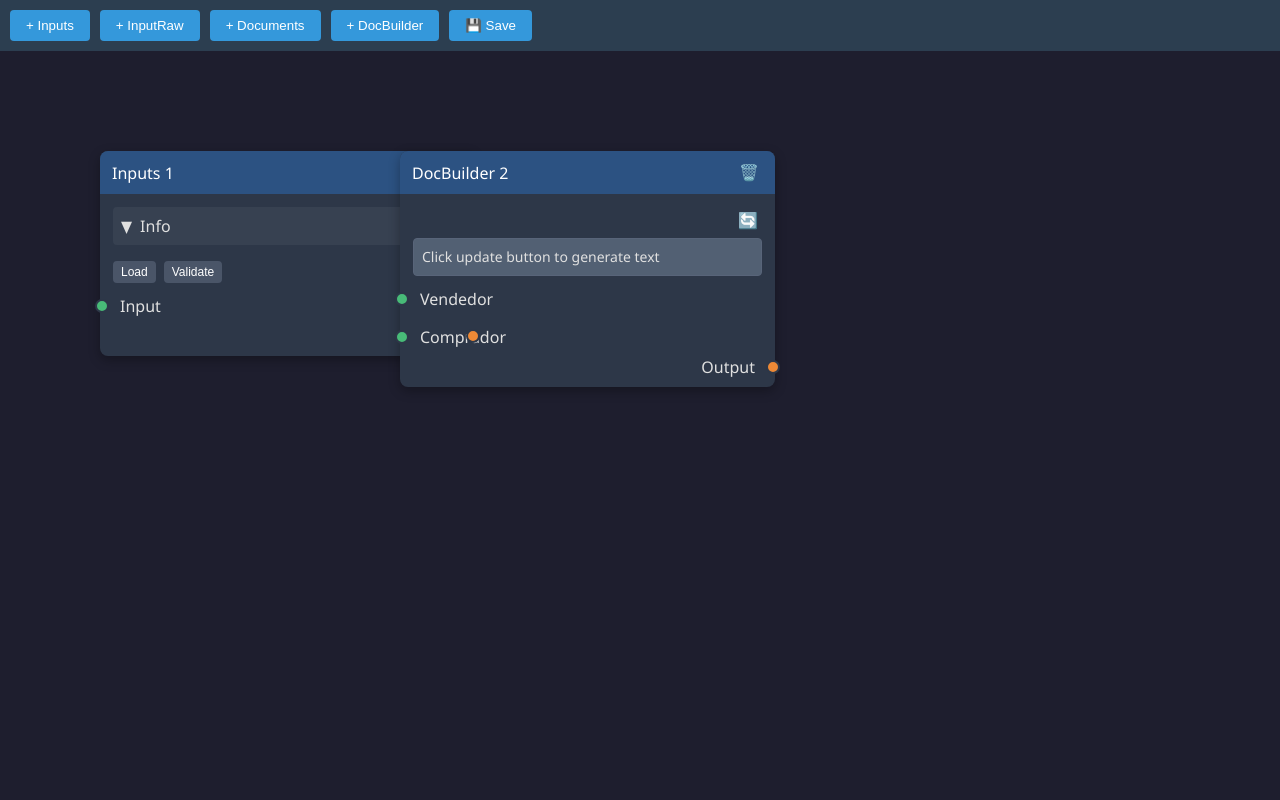
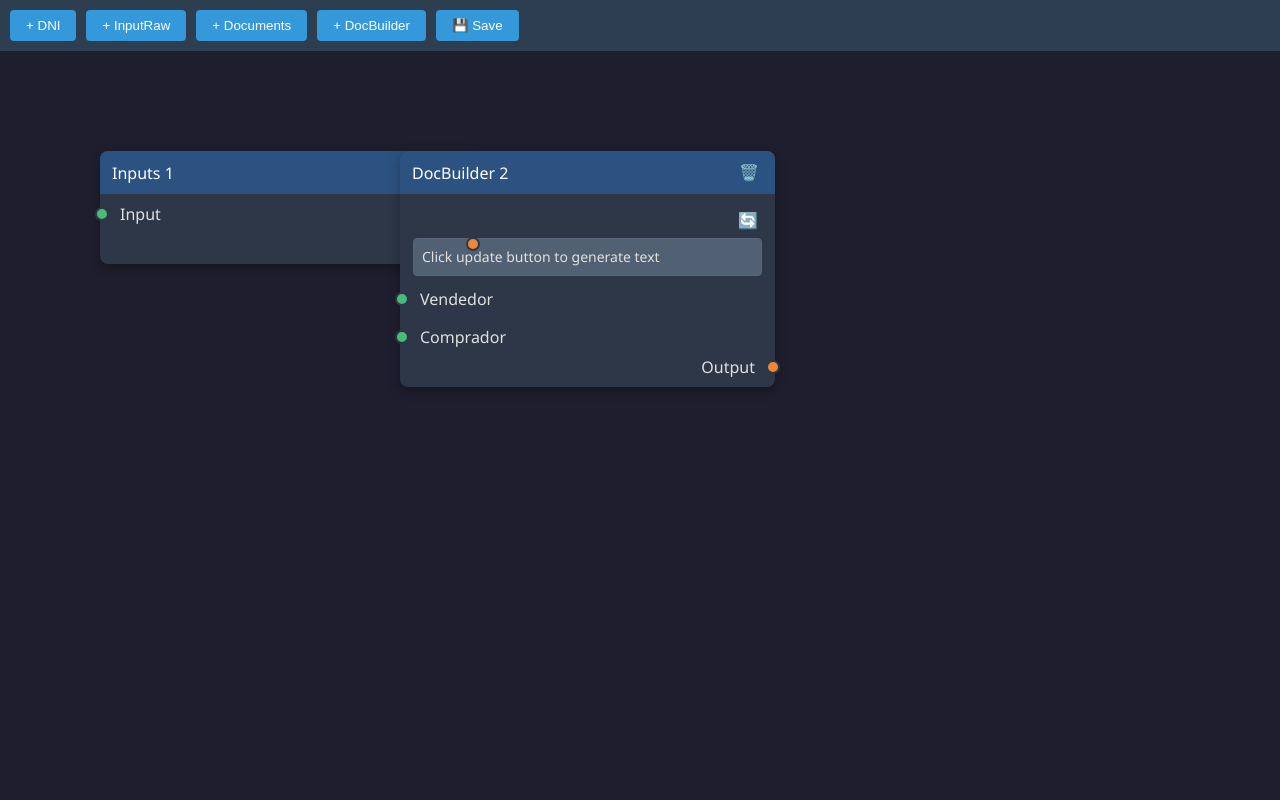
Before and after one commit to damiangarayalde/node-editor, a Flask app: page / in a window 1280 px wide. Run offline with Flask 3, Linux system fonts and the light colour scheme.

Commit message:
updated dni title

```diff
--- a/static/js/app.js
+++ b/static/js/app.js
@@ -140,16 +140,16 @@ class NodeEditor extends EventEmitter {
             id: nodeId,
             x,
             y,
-            width: 375,  // Increased from 250
-            height: type === 'DocBuilder' ? 150 : 100,  // Updated type name
+            width: 375,
+            height: type === 'DocBuilder' ? 150 : 100,
             type: type,
-            title: type === 'Inputs' || type === 'InputRaw' ? 'Empty' : `${type} ${nodeId}`,
-            inputs: type === 'DocBuilder' ? [  // Updated type name
+            title: type === 'dni' || type === 'InputRaw' ? 'Empty' : `${type} ${nodeId}`,
+            inputs: type === 'DocBuilder' ? [
                 { id: `in_${nodeId}_vendedor`, name: 'Vendedor' },
                 { id: `in_${nodeId}_comprador`, name: 'Comprador' }
             ] : [{ id: `in_${nodeId}`, name: 'Input' }],
             outputs: [{ id: `out_${nodeId}`, name: 'Output' }],
-            data: (type === 'Inputs' || type === 'InputRaw') ? {
+            data: (type === 'dni' || type === 'InputRaw') ? {
                 name: '',
                 surname: '',
                 dateOfBirth: '',
@@ -249,7 +249,7 @@ class NodeEditor extends EventEmitter {
         }
 
         // Add buttons for Input type nodes
-        if (node.type === 'Inputs' || node.type === 'InputRaw') {
+        if (node.type === 'dni' || node.type === 'InputRaw') {
             // Create collapsible container
             const collapsible = document.createElement('div');
             collapsible.className = 'collapsible';
@@ -324,7 +324,7 @@ class NodeEditor extends EventEmitter {
             content.appendChild(collapsible);
 
             // Only add buttons for regular Inputs type
-            if (node.type === 'Inputs') {
+            if (node.type === 'dni') {
                 const buttonContainer = document.createElement('div');
                 buttonContainer.className = 'node-buttons';
                 buttonContainer.style.display = 'flex';
@@ -1004,7 +1004,7 @@ COMPRADORES:
 
     // Add this to the NodeEditor class in app.js
     updateNodeTitle(node) {
-        if ((node.type === 'Inputs' || node.type === 'InputRaw') && node.data) {
+        if ((node.type === 'dni' || node.type === 'InputRaw') && node.data) {
             const { name, surname, dni } = node.data;
             if (name || surname || dni) {
                 node.title = `${(surname || '').toUpperCase()} ${(name || '').toLowerCase()} - ${dni || ''}`.trim();
--- a/templates/index.html
+++ b/templates/index.html
@@ -10,8 +10,8 @@
 <body>
     <div class="app">
         <div class="toolbar">
-            <button class="node-type-btn" data-node-type="Inputs">
-                <span>+</span> Inputs
+            <button class="node-type-btn" data-node-type="dni">
+                <span>+</span> DNI
             </button>
             <button class="node-type-btn" data-node-type="InputRaw">
                 <span>+</span> InputRaw
```
